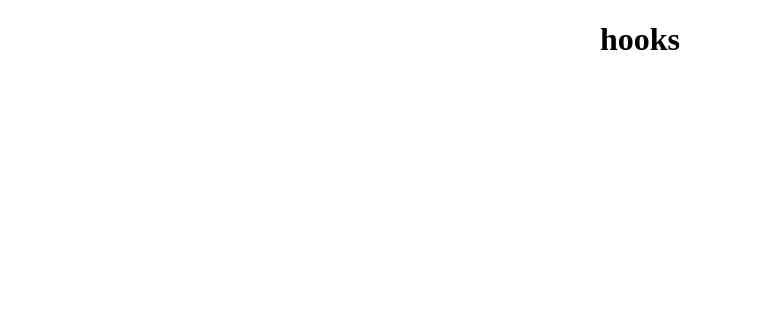
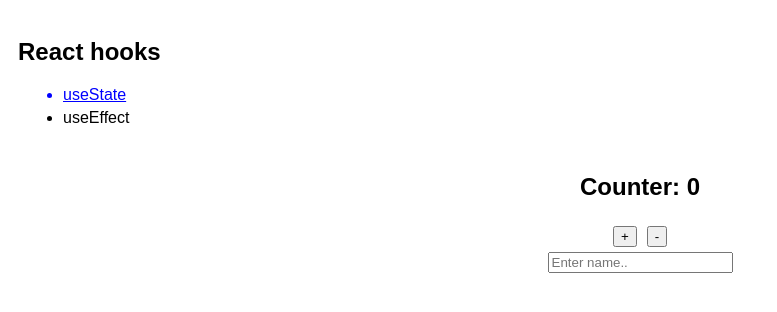
Before and after one commit to mariolazzari/react-hooks-pt, a React (Create React App) app: page / in a window 1280 px wide. Shown: the top 312 px of the page, without its empty margins (0-777 px from the left). Built offline with nearby package versions, Linux system fonts and the light colour scheme.

Commit message:
Added useState

```diff
--- a/src/App.css
+++ b/src/App.css
@@ -1,38 +1,29 @@
-.App {
-  text-align: center;
+body {
+  font-family: Arial, Helvetica, sans-serif;
 }
 
-.App-logo {
-  height: 40vmin;
-  pointer-events: none;
+.root {
+  display: flex;
+  flex-direction: column;
 }
 
-@media (prefers-reduced-motion: no-preference) {
-  .App-logo {
-    animation: App-logo-spin infinite 20s linear;
-  }
+.hooks {
+  display: flex;
+  justify-content: center;
+  margin: 10px;
 }
 
-.App-header {
-  background-color: #282c34;
-  min-height: 100vh;
-  display: flex;
-  flex-direction: column;
-  align-items: center;
-  justify-content: center;
-  font-size: calc(10px + 2vmin);
-  color: white;
+.list {
+  padding: 10px;
 }
 
-.App-link {
-  color: #61dafb;
+li {
+  cursor: pointer;
+  margin: 5px;
 }
 
-@keyframes App-logo-spin {
-  from {
-    transform: rotate(0deg);
-  }
-  to {
-    transform: rotate(360deg);
-  }
+.selected {
+  margin: 5px;
+  color: blue;
+  text-decoration: underline;
 }
--- a/src/App.js
+++ b/src/App.js
@@ -1,9 +1,47 @@
+import { useState } from "react";
 import "./App.css";
+import UseState from "./UseState/UseState";
+import UseEffect from "./UseEffect/UseEffect";
+
+const hooks = [
+  { id: 1, label: "useState" },
+  { id: 2, label: "useEffect" },
+];
 
 function App() {
+  const [selected, setSelected] = useState(1);
+
+  const renderHook = () => {
+    switch (selected) {
+      case 1:
+        return <UseState />;
+
+      case 2:
+        return <UseEffect />;
+
+      default:
+        return null;
+    }
+  };
+
   return (
-    <div className="App">
-      <h1>hooks</h1>
+    <div className="root">
+      <div className="list">
+        <h2>React hooks</h2>
+        <ul>
+          {hooks.map(hook => (
+            <li
+              key={hook.id}
+              className={hook.id === selected ? "selected" : null}
+              onClick={() => setSelected(hook.id)}
+            >
+              {hook.label}
+            </li>
+          ))}
+        </ul>
+      </div>
+
+      {renderHook()}
     </div>
   );
 }
--- /dev/null
+++ b/src/UseEffect/UseEffect.js
@@ -0,0 +1,9 @@
+const UseEffect = () => {
+  return (
+    <div>
+      <h2>use effect</h2>
+    </div>
+  );
+};
+
+export default UseEffect;
--- /dev/null
+++ b/src/UseState/UseState.css
@@ -0,0 +1,15 @@
+.container {
+  display: flex;
+  flex-direction: column;
+  justify-content: center;
+  align-items: center;
+}
+
+.buttons {
+  display: flex;
+  justify-content: center;
+}
+
+button {
+  margin: 5px;
+}
--- /dev/null
+++ b/src/UseState/UseState.js
@@ -0,0 +1,43 @@
+import { useState } from "react";
+import "./UseState.css";
+
+const UseState = () => {
+  const [count, setCount] = useState(0);
+  const [name, setName] = useState("");
+
+  const increment = () => {
+    setCount(prev => prev + 1);
+  };
+
+  const decrement = () => {
+    setCount(prev => prev - 1);
+  };
+
+  const onNameChange = e => {
+    setName(e.target.value);
+  };
+
+  return (
+    <>
+      <div className="container">
+        <h2>Counter: {count}</h2>
+        <div className="buttons">
+          <button onClick={increment}>+</button>
+          <button onClick={decrement}>-</button>
+        </div>
+      </div>
+
+      <div className="container">
+        <input
+          type="text"
+          placeholder="Enter name.."
+          onChange={onNameChange}
+          value={name}
+        />
+        <h3>{name}</h3>
+      </div>
+    </>
+  );
+};
+
+export default UseState;
```
Also changed, not shown: src/UseEffect/UseEffect.css (added).
